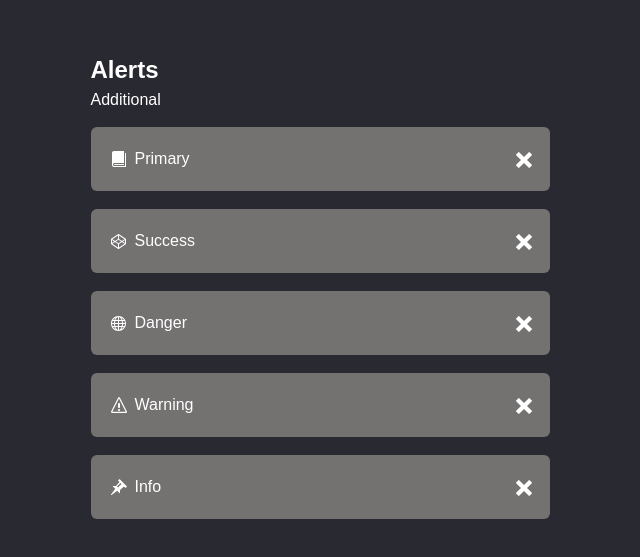
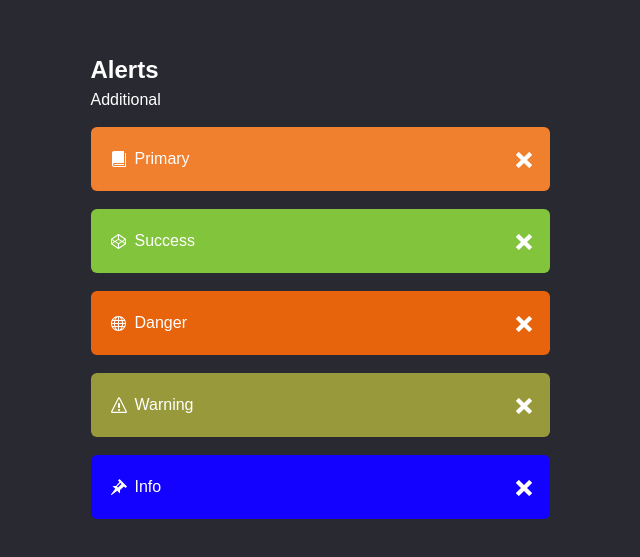
Before and after one commit to Pavlo-Malysh/vite-sass-app, a website built with Vite: page index.html in a window 1280 px wide. Shown: the part 113-670 px from the top of the page, without its empty margins (320-960 px from the left). Built offline with nearby package versions, Linux system fonts and the light colour scheme.

Commit message:
create styles alert card with %placeholder and directive @extend

```diff
--- a/index.html
+++ b/index.html
@@ -15,7 +15,7 @@
     </h1>
     <p class="alert-label">Additional</p>
     <ul class="alert-list">
-      <li class="alert-item">
+      <li class=" alert-item-primary">
         <svg width="16" height="16" class="item-icon">
           <use href="/sprite.svg#icon-book"></use>
         </svg>
@@ -26,7 +26,7 @@
           </svg>
         </button>
       </li>
-      <li class="alert-item">
+      <li class=" alert-item-success">
         <svg width="16" height="16" class="item-icon">
           <use href="/sprite.svg#icon-codepen"></use>
         </svg>
@@ -38,7 +38,7 @@
           </svg>
         </button>
       </li>
-      <li class="alert-item">
+      <li class="alert-item-danger">
         <svg width="16" height="16" class="item-icon">
           <use href="/sprite.svg#icon-sphere"></use>
         </svg>
@@ -50,7 +50,7 @@
           </svg>
         </button>
       </li>
-      <li class="alert-item">
+      <li class=" alert-item-warning">
         <svg width="16" height="16" class="item-icon">
           <use href="/sprite.svg#icon-warning"></use>
         </svg>
@@ -62,7 +62,7 @@
           </svg>
         </button>
       </li>
-      <li class="alert-item">
+      <li class=" alert-item-info ">
         <svg width="16" height="16" class="item-icon">
           <use href="/sprite.svg#icon-pushpin"></use>
         </svg>
--- a/src/scss/components/_alerts.scss
+++ b/src/scss/components/_alerts.scss
@@ -1,3 +1,11 @@
+$primary: #f07f2e;
+$success: #82c43c;
+$danger: #e7640c;
+$warning: #fbff02;
+$info: #1302ff;
+
+
+
 .alert-label {
     margin-bottom: 15px;
 }
@@ -10,7 +18,110 @@
     gap: 18px;
 }
 
-.alert-item {
+.item-icon {
+    fill: #ffff;
+}
+
+.alert-btn {
+    background-color: transparent;
+    border: none;
+}
+
+
+.close-btn {
+    position: absolute;
+    top: 25px;
+    right: 18px;
+    fill: #ffff;
+    width: 16px;
+    height: 16px;
+}
+
+// //Approach 1
+
+// .alert-item {
+//     position: relative;
+//     padding: 20px;
+//     display: flex;
+//     align-items: center;
+
+//     gap: 8px;
+//     width: 459px;
+//     border-radius: 6px;
+
+//     background-color: #747171;
+// }
+
+// .alert-item-primary {
+//     background-color: #f07f2e;
+// }
+
+// .alert-item-success {
+//     background-color: #82c43c;
+// }
+
+// .alert-item-danger {
+//     background-color: #e7640c;
+// }
+
+// .alert-item-warning {
+//     background-color: #e8eb4094;
+// }
+
+// .alert-item-info {
+//     background-color: #1302ff;
+// }
+
+
+// //Approach 2
+
+// .alert-item {
+//     position: relative;
+//     padding: 20px;
+//     display: flex;
+//     align-items: center;
+
+//     gap: 8px;
+//     width: 459px;
+//     border-radius: 6px;
+
+//     background-color: #747171;
+// }
+
+// .alert-item-primary {
+//     @extend .alert-item;
+
+//     background-color: #f07f2e;
+// }
+
+// .alert-item-success {
+//     @extend .alert-item;
+
+//     background-color: #82c43c;
+// }
+
+// .alert-item-danger {
+//     @extend .alert-item;
+
+//     background-color: #e7640c;
+// }
+
+// .alert-item-warning {
+//     @extend .alert-item;
+
+//     background-color: #e8eb4094;
+// }
+
+// .alert-item-info {
+//     @extend .alert-item;
+
+//     background-color: #1302ff;
+// }
+
+
+//Approach 3
+
+%alert-item {
     position: relative;
     padding: 20px;
     display: flex;
@@ -23,22 +134,32 @@
     background-color: #747171;
 }
 
-.item-icon {
-    fill: #ffff;
+.alert-item-primary {
+    @extend %alert-item;
+
+    background-color: #f07f2e;
 }
 
-.alert-btn {
-    background-color: transparent;
-    border: none;
+.alert-item-success {
+    @extend %alert-item;
+
+    background-color: #82c43c;
 }
 
-.item-text {}
+.alert-item-danger {
+    @extend %alert-item;
 
-.close-btn {
-    position: absolute;
-    top: 25px;
-    right: 18px;
-    fill: #ffff;
-    width: 16px;
-    height: 16px;
+    background-color: #e7640c;
 }
+
+.alert-item-warning {
+    @extend %alert-item;
+
+    background-color: #e8eb4094;
+}
+
+.alert-item-info {
+    @extend %alert-item;
+
+    background-color: #1302ff;
+}
```
